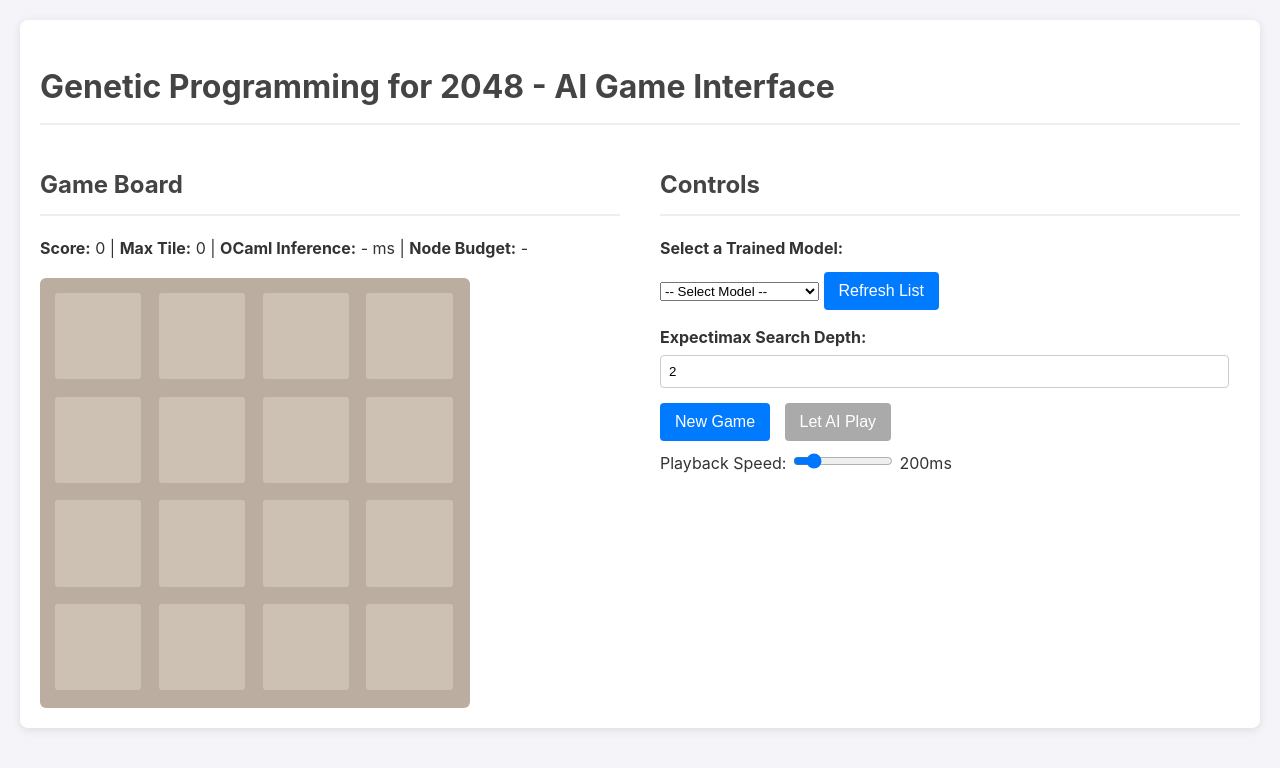
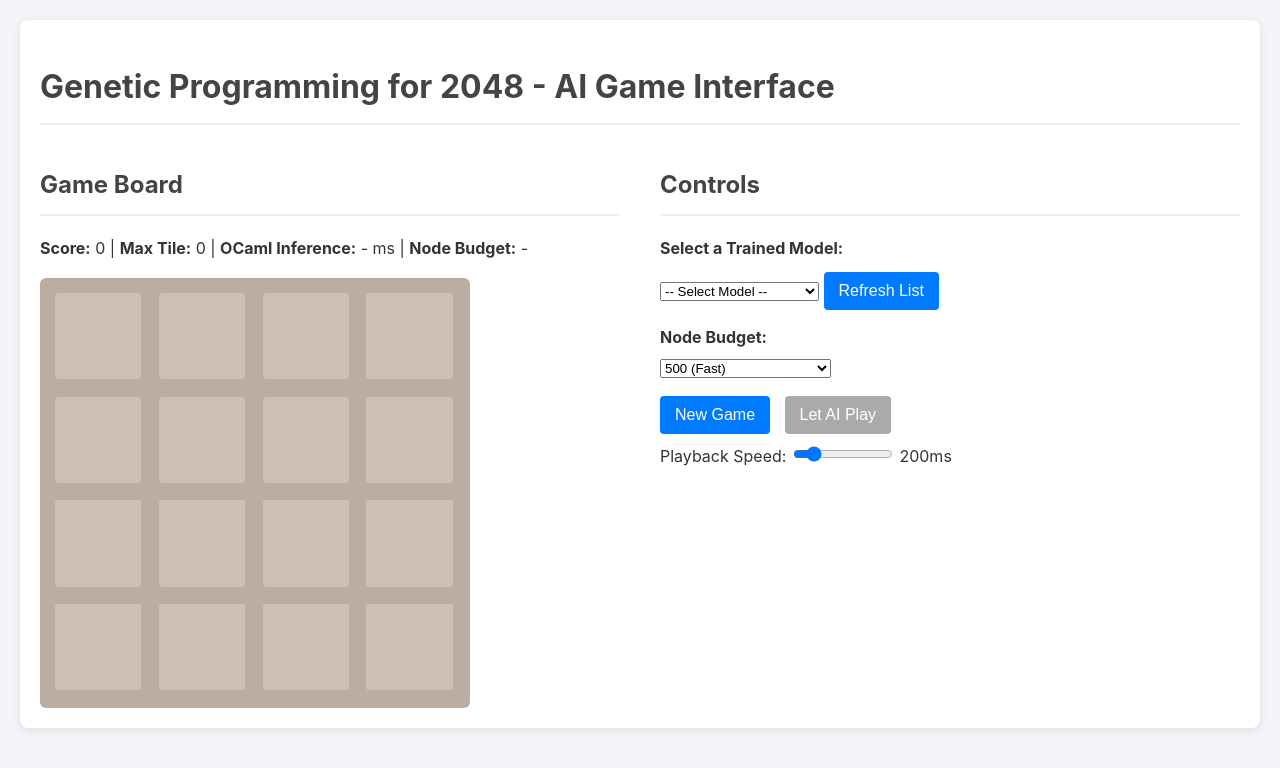
Before and after one commit to zsc/gp_2048_demo, a Flask app: page / in a window 1280 px wide. Shown: the top 768 px of the page. Run offline with Flask 3, Linux system fonts and the light colour scheme; some libraries are stand-ins or nearby versions.

Commit message:
Add dynamic depth support and web UI node budget selector
- Modify test_simple_fast_nodes.ml to support dynamic depth mode
- Add comprehensive ablation study for dynamic depth hyperparameters
- Best config: Early switch (14/8/4/4) achieves 22,358 avg score
- Dynamic depth improves performance by 37% at 100 nodes, 10% at 500 nodes
- Add node budget selector to web UI (100-2000 range)
- Remove expectimax search depth widget from web interface
- Update inference_cli.ml to accept node budget override parameter
- Update CLAUDE.md with dynamic depth experimental results

Key findings:
- Dynamic depth excels with limited node budgets (100-500)
- Early switching (≥14 empty cells → depth 1) performs best
- Switching thresholds more important than maximum depth

🤖 Generated with [Claude Code](https://claude.ai/code)

Co-Authored-By: Claude <noreply@anthropic.com>

```diff
--- a/python/app.py
+++ b/python/app.py
@@ -417,6 +417,7 @@ def handle_complete_game(data):
     try:
         model_name = data.get('model', '')
         seed = data.get('seed', random.randint(1, 100000))
+        node_budget = data.get('node_budget', 500)  # Default to 500 if not specified
 
         # Build command
         cmd = [OCAML_INFERENCE_PATH, '--play-game']
@@ -425,6 +426,7 @@ def handle_complete_game(data):
             if os.path.exists(model_path):
                 cmd.append(model_path)
         cmd.append(str(seed))
+        cmd.append(str(node_budget))
 
         # Call OCaml to play complete game
         result = subprocess.run(
--- a/templates/index.html
+++ b/templates/index.html
@@ -51,8 +51,14 @@
                         <button id="refresh-models-btn" style="margin-top: 5px;">Refresh List</button>
                     </div>
                     <div class="form-group">
-                        <label for="search-depth">Expectimax Search Depth:</label>
-                        <input id="search-depth" type="number" value="2" min="1" max="5">
+                        <label for="node-budget">Node Budget:</label>
+                        <select id="node-budget-selector">
+                            <option value="100">100 (Fastest)</option>
+                            <option value="500" selected>500 (Fast)</option>
+                            <option value="1000">1000 (Balanced)</option>
+                            <option value="1500">1500 (Best Performance)</option>
+                            <option value="2000">2000 (Slow)</option>
+                        </select>
                     </div>
                     <button id="new-game-btn">New Game</button>
                     <button id="ai-play-btn" disabled>Let AI Play</button>
@@ -86,7 +92,7 @@
             const aiPlayBtn = document.getElementById('ai-play-btn');
             const aiStopBtn = document.getElementById('ai-stop-btn');
             const boardContainer = document.getElementById('board-container');
-            const searchDepthInput = document.getElementById('search-depth');
+            const nodeBudgetSelector = document.getElementById('node-budget-selector');
             const gameScoreEl = document.getElementById('game-score');
             const gameMaxTileEl = document.getElementById('game-max-tile');
             const playbackSpeedSlider = document.getElementById('playback-speed');
@@ -147,7 +153,6 @@
 
             function updateButtonStates() {
                 const modelSelected = modelSelector.value !== "";
-                const depthValid = searchDepthInput && parseInt(searchDepthInput.value, 10) > 0;
 
                 if (isAIPlaying) {
                     aiPlayBtn.disabled = true;
@@ -156,15 +161,15 @@
                     newGameBtn.disabled = true;
                     modelSelector.disabled = true;
                     refreshModelsBtn.disabled = true;
-                    searchDepthInput.disabled = true;
+                    nodeBudgetSelector.disabled = true;
                 } else {
-                    aiPlayBtn.disabled = isGameOver || !modelSelected || !depthValid;
+                    aiPlayBtn.disabled = isGameOver || !modelSelected;
                     aiStopBtn.disabled = true;
                     aiStopBtn.style.display = 'none';
                     newGameBtn.disabled = false;
                     modelSelector.disabled = false;
                     refreshModelsBtn.disabled = false;
-                    searchDepthInput.disabled = false;
+                    nodeBudgetSelector.disabled = false;
                 }
             }
 
@@ -176,8 +181,7 @@
                 }
                 socket.emit('request_next_move', {
                     board: currentBoardInt.toString(),
-                    model: modelSelector.value,
-                    search_depth: parseInt(searchDepthInput.value, 10) || 2
+                    model: modelSelector.value
                 });
             }
 
@@ -195,7 +199,8 @@
                     // Request complete game from OCaml
                     socket.emit('request_complete_game', {
                         model: modelSelector.value,
-                        seed: Math.floor(Math.random() * 100000)
+                        seed: Math.floor(Math.random() * 100000),
+                        node_budget: parseInt(nodeBudgetSelector.value)
                     });
 
                     // Show loading message
@@ -225,7 +230,6 @@
             modelSelector.addEventListener('change', () => {
                 updateButtonStates();
             });
-            searchDepthInput.addEventListener('input', updateButtonStates);
 
             refreshModelsBtn.addEventListener('click', fetchModels);
 
```
Also changed, not shown: CLAUDE.md (+35 -0 lines), 2 other files.
